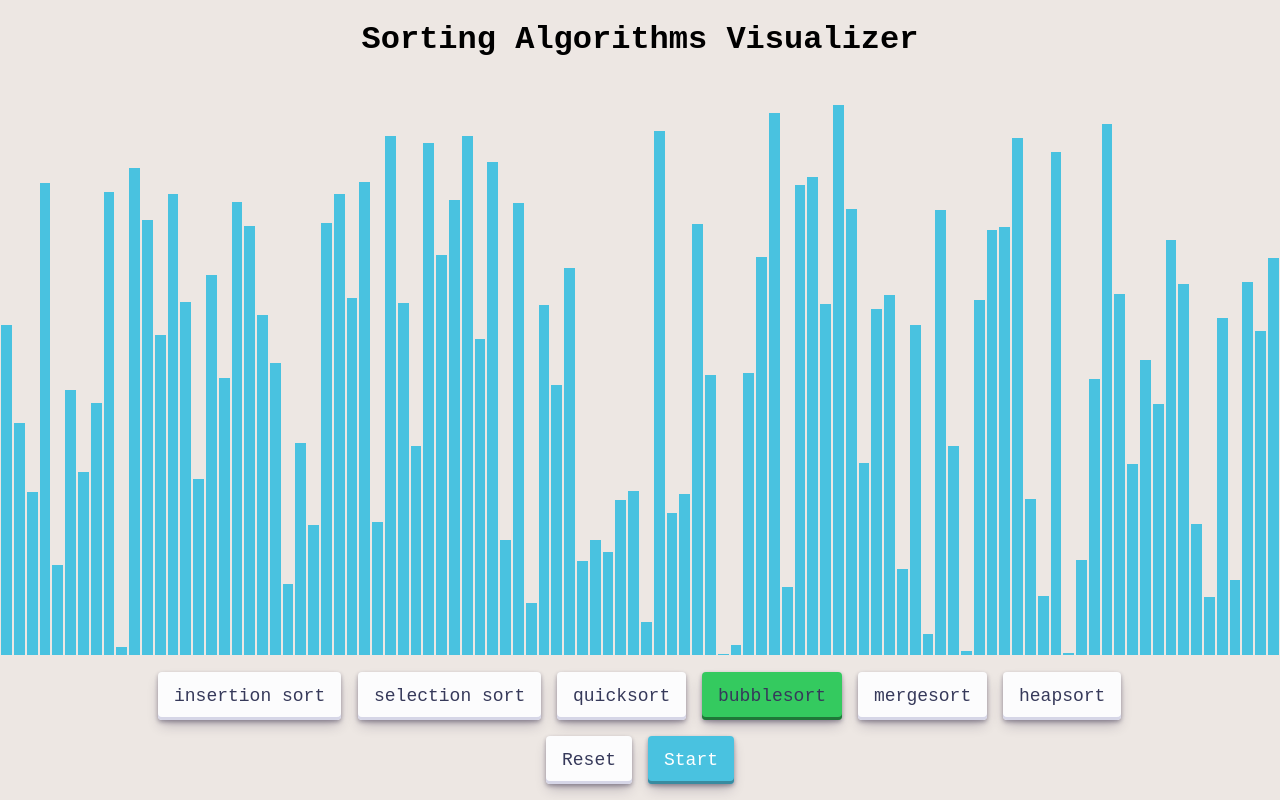
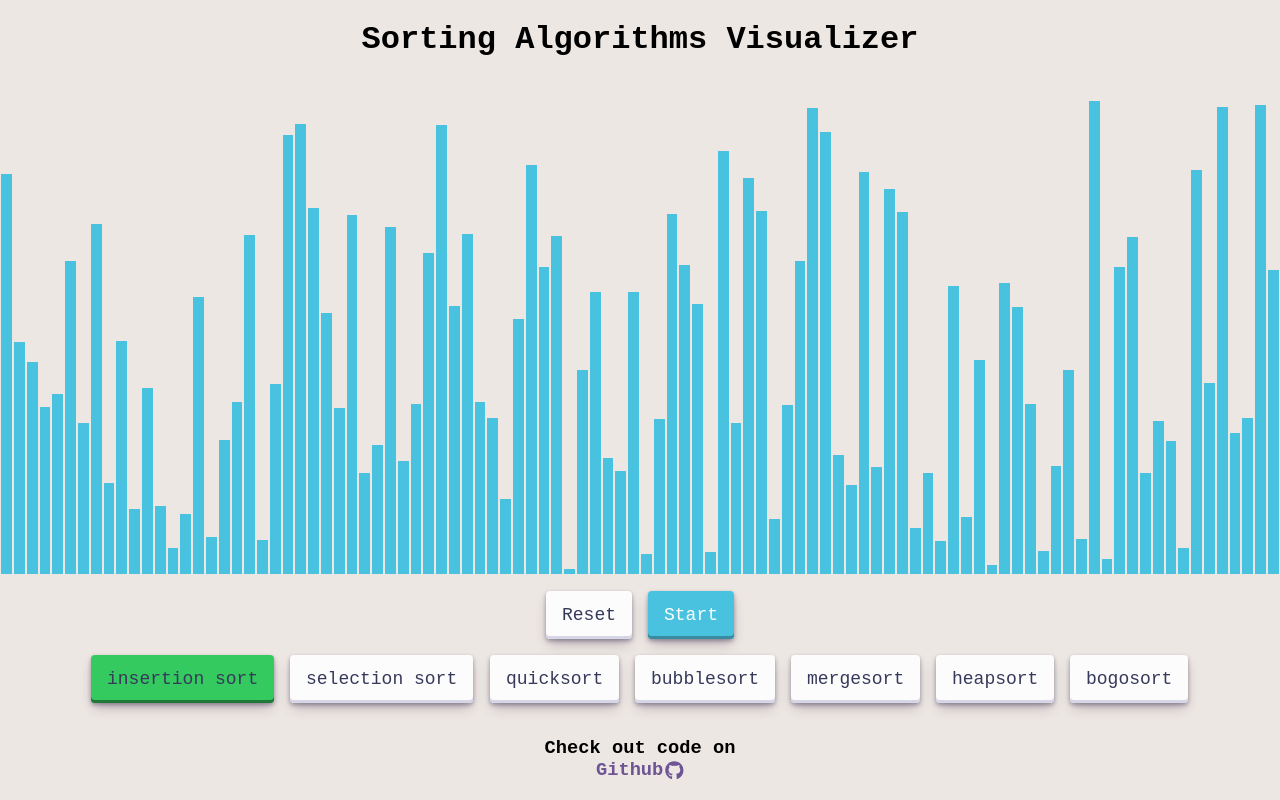
Before and after one commit to iagombermudez/sorting-algorithms-visualizer, a React (Create React App) app: page / in a window 1280 px wide. Built offline with nearby package versions, Linux system fonts and the light colour scheme.

Commit message:
refactor App.tsx

```diff
--- a/package.json
+++ b/package.json
@@ -12,6 +12,7 @@
     "@types/react-dom": "^18.0.10",
     "react": "^18.2.0",
     "react-dom": "^18.2.0",
+    "react-icons": "^4.7.1",
     "react-scripts": "5.0.1",
     "typescript": "^4.9.4",
     "web-vitals": "^2.1.4"
--- a/src/classes/SortingAlgorithm.ts
+++ b/src/classes/SortingAlgorithm.ts
@@ -1,3 +1,4 @@
+import { bogosort } from "../functions/bogosort";
 import { bubblesort } from "../functions/bubblesort";
 import { heapsort } from "../functions/heapsort";
 import { insertionSort } from "../functions/insertionSort";
@@ -64,6 +65,6 @@ export class BogoSort implements ISortingAlgorithm {
   name: string = "bogosort";
   defaultIndexes: number[] = [];
   algorithm(array: number[]): Anim<number>[][] {
-    throw new Error("Method not implemented.");
+    return bogosort(array);
   }
 }
--- a/src/App/App.tsx
+++ b/src/components/App/App.tsx
@@ -1,8 +1,9 @@
 import React from "react";
 import { useEffect } from "react";
 import { useState } from "react";
-import { Anim } from "../classes/Animation";
+import { Anim } from "../../classes/Animation";
 import {
+  BogoSort,
   BubbleSort,
   HeapSort,
   InsertionSort,
@@ -10,31 +11,31 @@ import {
   MergeSort,
   QuickSort,
   SelectionSort,
-} from "../classes/SortingAlgorithm";
-import AlgorithmButton from "../components/AlgorithmButton";
-import { checkIsSorted } from "../functions/sortingFunctions";
-import "../styles/App.css";
+} from "../../classes/SortingAlgorithm";
+import AlgorithmButton from "../AlgorithmButton";
+import { checkIsSorted } from "../../functions/sortingFunctions";
+import "../../styles/App.css";
+import GitHubLink from "../GitHubLink";
+import ButtonsContainer from "../ButtonsContainer";
 
 function App() {
-  const algorithms = [
+  const numColumns = 100;
+  const algorithms: ISortingAlgorithm[] = [
     new InsertionSort(),
     new SelectionSort(),
     new QuickSort(),
     new BubbleSort(),
     new MergeSort(),
     new HeapSort(),
+    new BogoSort(),
   ];
-  const [numColumns, setNumColumns] = useState(100);
+
   const [columns, setColumns] = useState<number[]>(
     initializeRandomSortingColumns()
   );
-  const [originalColumns, setOriginalColumns] = useState<number[]>([
-    ...columns,
-  ]);
-
   const [isRunning, setIsRunning] = useState<boolean>(false);
   const [currentAlgorithm, setCurrentAlgorithm] = useState<ISortingAlgorithm>(
-    new BubbleSort()
+    algorithms[0]
   );
   const [animations, setAnimations] = useState<Anim<number>[][]>([]);
   const [indexes, setIndexes] = useState<number[]>([]);
@@ -50,6 +51,16 @@ function App() {
     if (animations.length > 0 || sortedAnimIsRunning) {
       const timer = setTimeout(() => {
         if (sortedAnimIsRunning) {
+          playColumnsAreSortedAnimation();
+        } else {
+          playSortAnimation();
+        }
+      }, 5);
+      return () => clearTimeout(timer);
+    }
+  });
+
+  function playColumnsAreSortedAnimation() {
     let tempIndexes = [...indexes];
     if (tempIndexes.length < columns.length) {
       tempIndexes.push(tempIndexes.length);
@@ -57,7 +68,9 @@ function App() {
     } else {
       setIsRunning(false);
     }
-        } else {
+  }
+
+  function playSortAnimation() {
     let tempColumns: number[] = [...columns];
     let tempIndexes: number[] = [];
     const nextAnim = animations.shift();
@@ -75,10 +88,6 @@ function App() {
       }
     }
   }
-      }, 5);
-      return () => clearTimeout(timer);
-    }
-  });
 
   function handleChangeCurrentAlgorithm(newAlgorithm: ISortingAlgorithm) {
     if (currentAlgorithm.name !== newAlgorithm.name) {
@@ -92,7 +101,7 @@ function App() {
     setSortedAnimIsRunning(false);
     setIndexes([]);
     setAnimations([]);
-    setColumns([...originalColumns]);
+    setColumns(initializeRandomSortingColumns());
   }
 
   function handleChangeIsRunning() {
@@ -123,28 +132,15 @@ function App() {
           />
         ))}
       </div>
-      <div className="buttons-container">
-        <div className="buttons-container-child">
-          {algorithms.map((alg) => (
-            <AlgorithmButton
-              algorithm={alg}
+      <ButtonsContainer
+        resetColumns={resetColumns}
+        isRunning={isRunning}
+        handleChangeIsRunning={handleChangeIsRunning}
+        algorithms={algorithms}
         currentAlgorithm={currentAlgorithm}
         handleChangeCurrentAlgorithm={handleChangeCurrentAlgorithm}
       />
-          ))}
-        </div>
-        <div className="buttons-container-child">
-          <button className="button" onClick={resetColumns}>
-            Reset
-          </button>
-          <button
-            className={"button " + (isRunning ? "button-stop" : "button-start")}
-            onClick={handleChangeIsRunning}
-          >
-            {isRunning ? "Stop" : "Start"}
-          </button>
-        </div>
-      </div>
+      <GitHubLink />
     </div>
   );
 }
--- /dev/null
+++ b/src/components/ButtonsContainer.tsx
@@ -0,0 +1,48 @@
+import React from "react";
+import { ISortingAlgorithm } from "../classes/SortingAlgorithm";
+import AlgorithmButton from "./AlgorithmButton";
+
+interface Props {
+  resetColumns: () => void;
+  isRunning: boolean;
+  handleChangeIsRunning: () => void;
+  handleChangeCurrentAlgorithm: (newAlgorithm: ISortingAlgorithm) => void;
+  algorithms: ISortingAlgorithm[];
+  currentAlgorithm: ISortingAlgorithm;
+}
+
+export default function ButtonsContainer(props: Props) {
+  const {
+    resetColumns,
+    isRunning,
+    handleChangeIsRunning,
+    algorithms,
+    currentAlgorithm,
+    handleChangeCurrentAlgorithm,
+  } = props;
+
+  return (
+    <div className="buttons-container">
+      <div className="buttons-container-child">
+        <button className="button" onClick={resetColumns}>
+          Reset
+        </button>
+        <button
+          className={"button " + (isRunning ? "button-stop" : "button-start")}
+          onClick={handleChangeIsRunning}
+        >
+          {isRunning ? "Stop" : "Start"}
+        </button>
+      </div>
+      <div className="buttons-container-child">
+        {algorithms.map((alg) => (
+          <AlgorithmButton
+            algorithm={alg}
+            currentAlgorithm={currentAlgorithm}
+            handleChangeCurrentAlgorithm={handleChangeCurrentAlgorithm}
+          />
+        ))}
+      </div>
+    </div>
+  );
+}
--- /dev/null
+++ b/src/components/GitHubLink.tsx
@@ -0,0 +1,16 @@
+import React from "react";
+import { FaGithub } from "react-icons/fa";
+
+export default function GitHubLink() {
+  return (
+    <h3>
+      Check out code on{" "}
+      <a
+        className="github-link"
+        href="https://github.com/iagombermudez/sorting-algorithms-visualizer/"
+      >
+        Github <FaGithub />
+      </a>
+    </h3>
+  );
+}
--- /dev/null
+++ b/src/functions/bogosort.ts
@@ -0,0 +1,8 @@
+import { Anim } from "../classes/Animation";
+import { arraySwap } from "./sortingFunctions";
+
+export function bogosort<T>(array: T[]) {
+  let animations: Anim<T>[][] = [];
+  array = array.sort((a, b) => 0.5 - Math.random());
+  return animations;
+}
--- a/src/index.tsx
+++ b/src/index.tsx
@@ -1,6 +1,6 @@
 import React from "react";
 import ReactDOM from "react-dom/client";
-import App from "./App/App";
+import App from "./components/App/App";
 import "./styles/index.css";
 // import reportWebVitals from "./reportWebVitals";
 
--- a/src/styles/App.css
+++ b/src/styles/App.css
@@ -153,3 +153,12 @@
   box-shadow: #7a0a0a 0 3px 7px inset;
   transform: translateY(2px);
 }
+
+.github-link {
+  display: flex;
+  justify-content: center;
+  align-items: center;
+  text-decoration: none;
+  color: #6e5494;
+  gap: 0.125rem;
+}
```
Also changed, not shown: 2 other files (tests, documents, lock files or other folders). Lines whose indentation alone changed are shown as unchanged.
